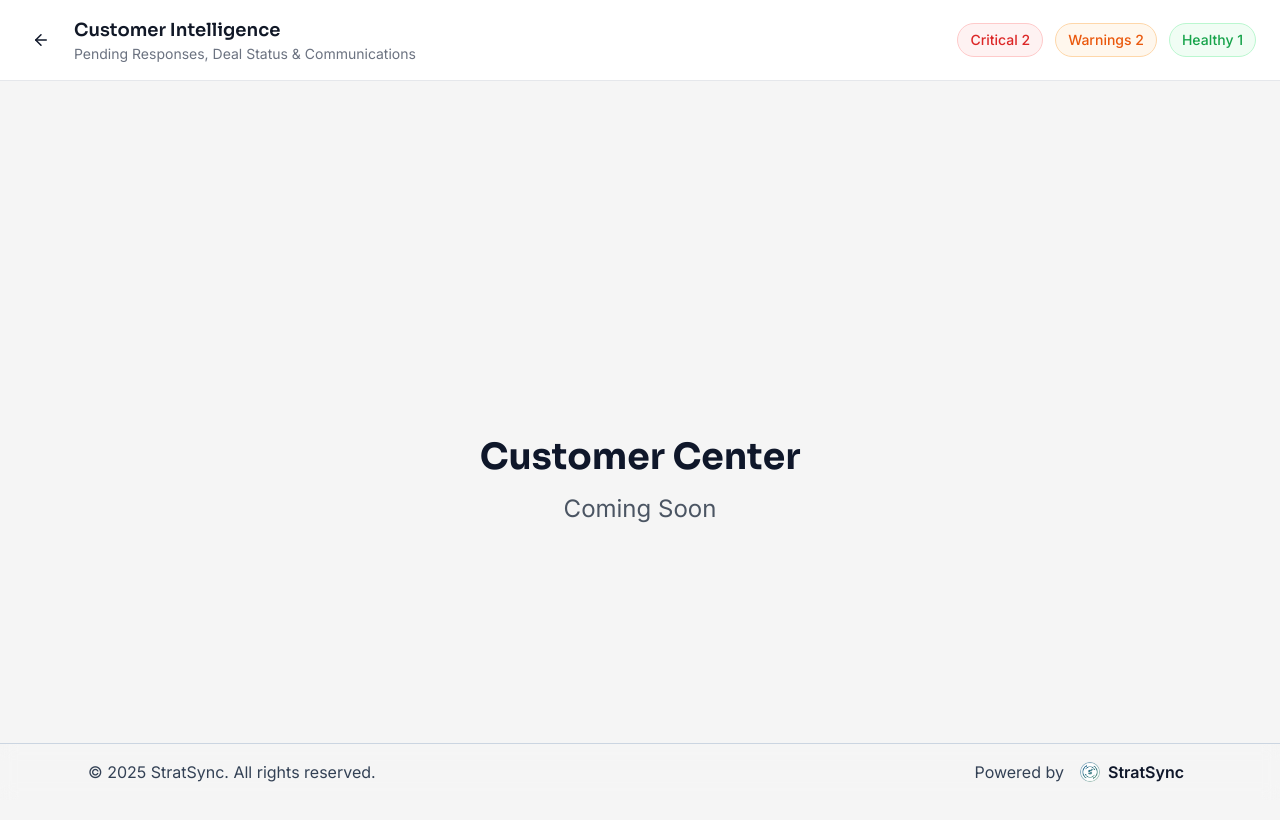
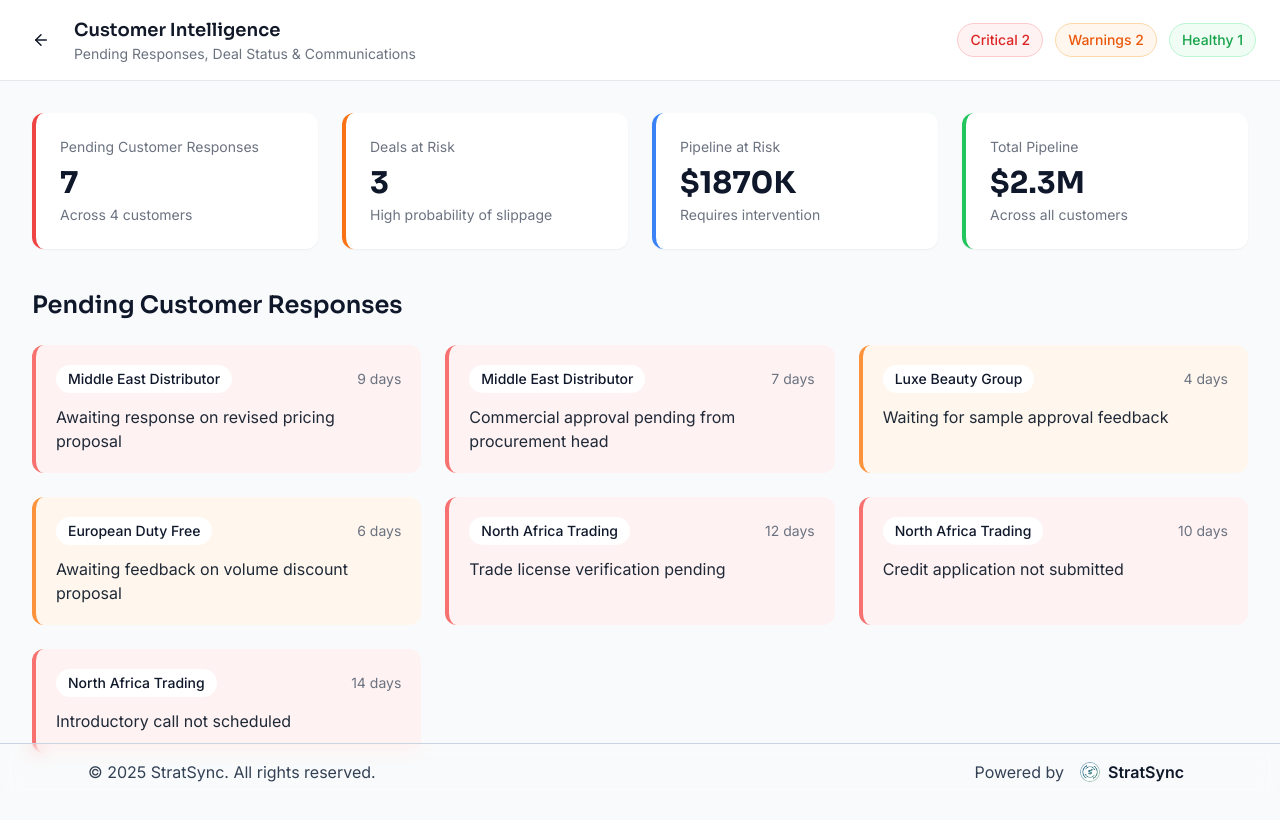
Before and after one commit to stratsync-rohit/revenue-intelligence-dashboard-tionale-v4, a React (Vite) app in the folder client/: page /customers in a window 1280 px wide. Shown: the top 820 px of the page. Built offline with nearby package versions, Linux system fonts and the light colour scheme; no server answers.

Commit message:
Pending Customer Responses

```diff
--- a/client/src/pages/Customers.tsx
+++ b/client/src/pages/Customers.tsx
@@ -1,13 +1,140 @@
-import React from 'react';
-
+import React from "react";
 
 const Customers: React.FC = () => {
   return (
-    <div className="flex flex-col items-center justify-center min-h-screen">
-      <h1 className="text-4xl font-bold mb-4">Customer Center</h1>
-      <p className="text-2xl text-gray-600">Coming Soon</p>
+    <div className="min-h-screen bg-gray-50 p-8">
+      {/* ===== Top Stats ===== */}
+      <div className="grid grid-cols-1 md:grid-cols-4 gap-6 mb-10">
+        <StatCard
+          title="Pending Customer Responses"
+          value="7"
+          subtitle="Across 4 customers"
+          color="border-red-500"
+        />
+        <StatCard
+          title="Deals at Risk"
+          value="3"
+          subtitle="High probability of slippage"
+          color="border-orange-500"
+        />
+        <StatCard
+          title="Pipeline at Risk"
+          value="$1870K"
+          subtitle="Requires intervention"
+          color="border-blue-500"
+        />
+        <StatCard
+          title="Total Pipeline"
+          value="$2.3M"
+          subtitle="Across all customers"
+          color="border-green-500"
+        />
+      </div>
+
+      {/* ===== Pending Customer Responses ===== */}
+      <h2 className="text-2xl font-semibold mb-6">
+        Pending Customer Responses
+      </h2>
+
+      <div className="grid grid-cols-1 md:grid-cols-3 gap-6">
+        <ResponseCard
+          customer="Middle East Distributor"
+          days="9 days"
+          text="Awaiting response on revised pricing proposal"
+          risk="high"
+        />
+        <ResponseCard
+          customer="Middle East Distributor"
+          days="7 days"
+          text="Commercial approval pending from procurement head"
+          risk="high"
+        />
+        <ResponseCard
+          customer="Luxe Beauty Group"
+          days="4 days"
+          text="Waiting for sample approval feedback"
+          risk="medium"
+        />
+        <ResponseCard
+          customer="European Duty Free"
+          days="6 days"
+          text="Awaiting feedback on volume discount proposal"
+          risk="medium"
+        />
+        <ResponseCard
+          customer="North Africa Trading"
+          days="12 days"
+          text="Trade license verification pending"
+          risk="high"
+        />
+        <ResponseCard
+          customer="North Africa Trading"
+          days="10 days"
+          text="Credit application not submitted"
+          risk="high"
+        />
+        <ResponseCard
+          customer="North Africa Trading"
+          days="14 days"
+          text="Introductory call not scheduled"
+          risk="high"
+        />
+      </div>
     </div>
   );
 };
 
 export default Customers;
+
+/* ===== Reusable Components ===== */
+
+const StatCard = ({
+  title,
+  value,
+  subtitle,
+  color,
+}: {
+  title: string;
+  value: string;
+  subtitle: string;
+  color: string;
+}) => (
+  <div
+    className={`bg-white rounded-xl p-6 border-l-4 ${color} shadow-sm`}
+  >
+    <p className="text-sm text-gray-500 mb-2">{title}</p>
+    <h3 className="text-3xl font-bold">{value}</h3>
+    <p className="text-sm text-gray-500 mt-1">{subtitle}</p>
+  </div>
+);
+
+const ResponseCard = ({
+  customer,
+  days,
+  text,
+  risk,
+}: {
+  customer: string;
+  days: string;
+  text: string;
+  risk: "high" | "medium";
+}) => {
+  const borderColor =
+    risk === "high" ? "border-red-400" : "border-orange-400";
+  const bgColor =
+    risk === "high" ? "bg-red-50" : "bg-orange-50";
+
+  return (
+    <div
+      className={`rounded-xl p-5 border-l-4 ${borderColor} ${bgColor}`}
+    >
+      <div className="flex items-center justify-between mb-3">
+        <span className="px-3 py-1 text-sm bg-white rounded-full font-medium">
+          {customer}
+        </span>
+        <span className="text-sm text-gray-500">{days}</span>
+      </div>
+      <p className="text-gray-800">{text}</p>
+    </div>
+  );
+};
```
